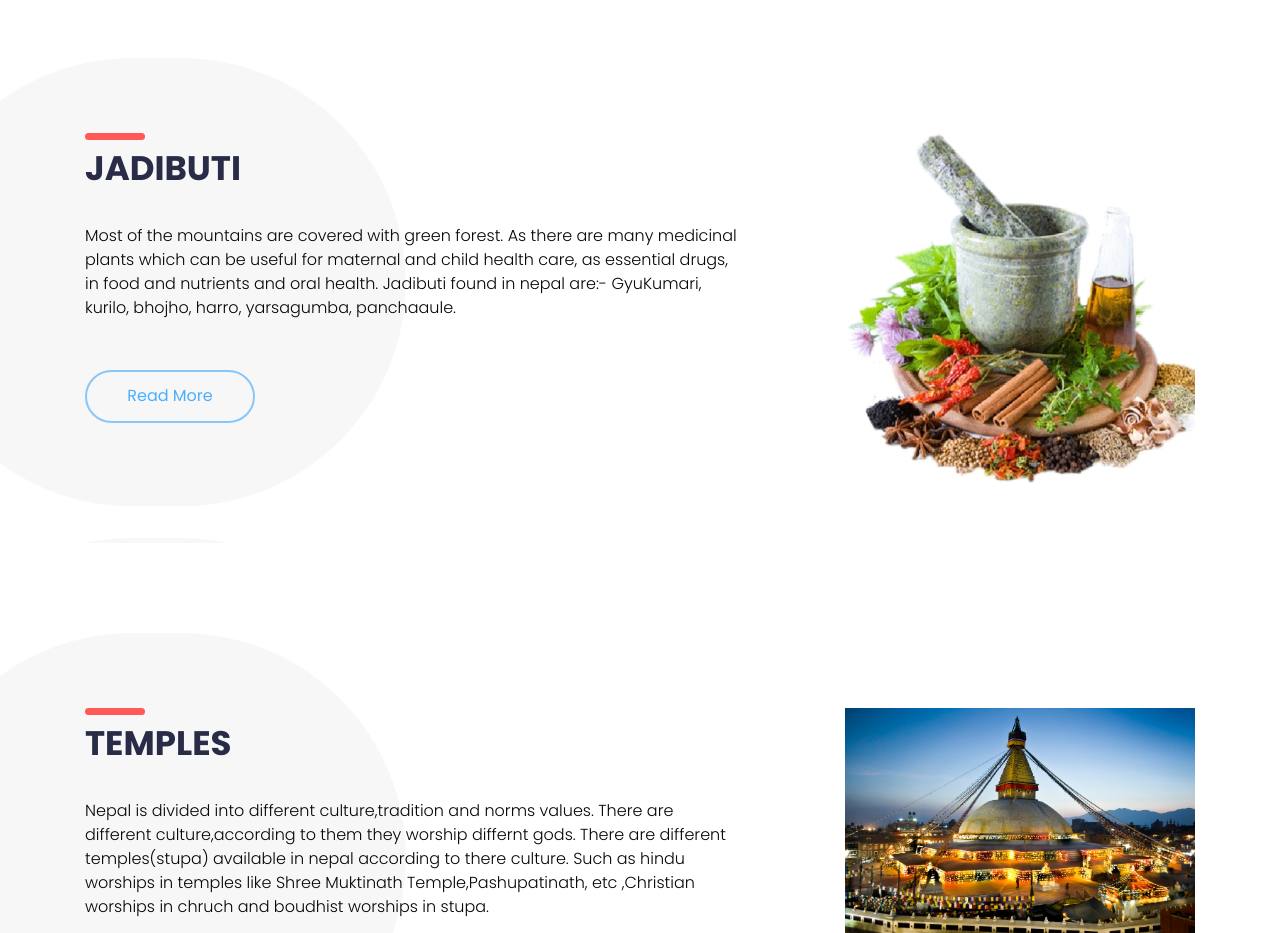
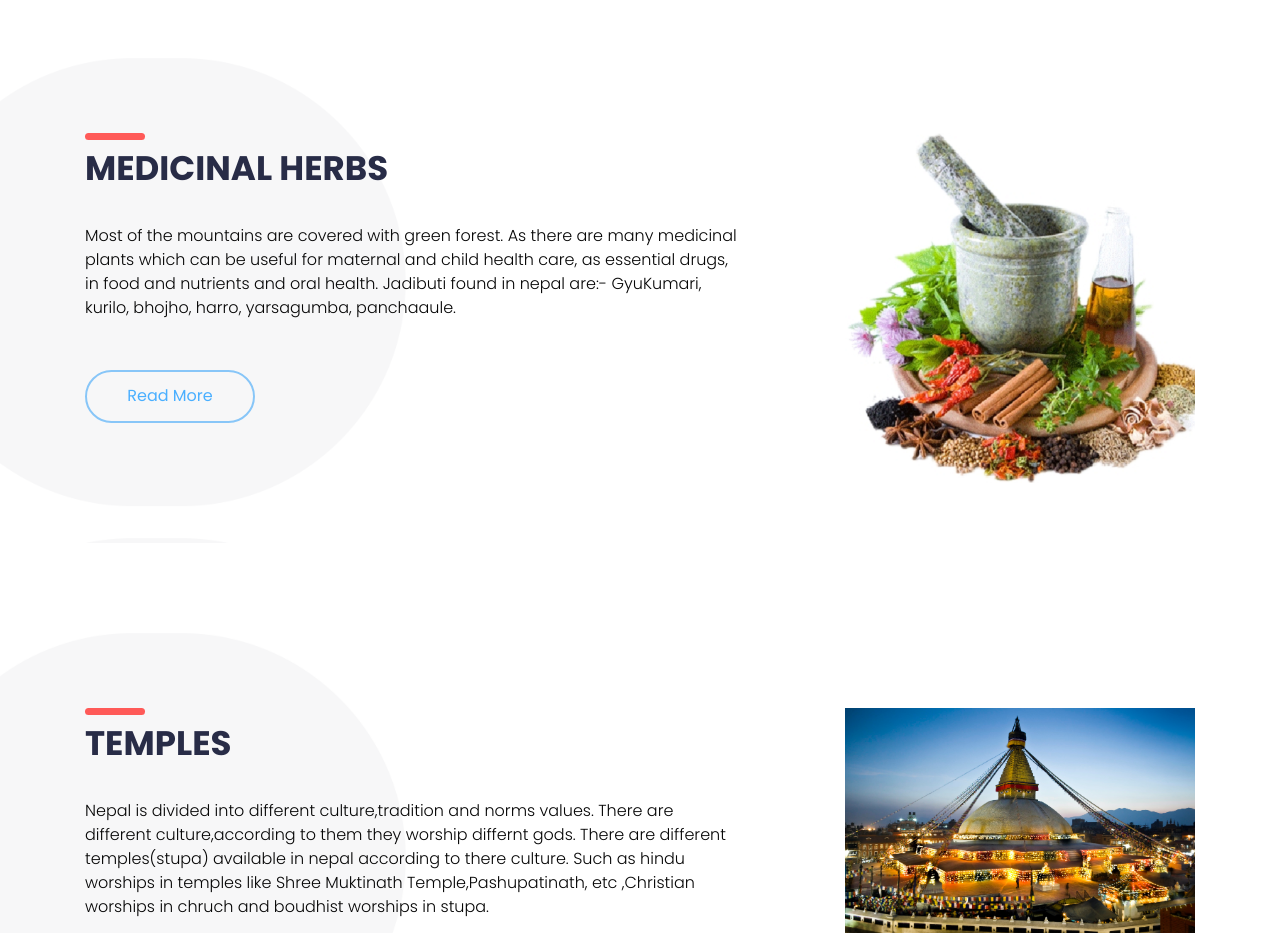
Before and after one commit to hotelstar12/hotel, a plain HTML site: page index.html in a window 1280 px wide. Shown: the part 2820-3753 px from the top of the page. Drawn offline with Linux system fonts and the light colour scheme.

Commit message:
Update index.html

```diff
--- a/index.html
+++ b/index.html
@@ -136,7 +136,7 @@
       <div class="container">
         <div class="row">
           <div class="col-md-8">
-            <h1 class="services_taital">Jadibuti</h1>
+            <h1 class="services_taital">Medicinal Herbs </h1>
             <p class="services_text">
               Most of the mountains are covered with green forest. As there are
               many medicinal plants which can be useful for maternal and child
```
